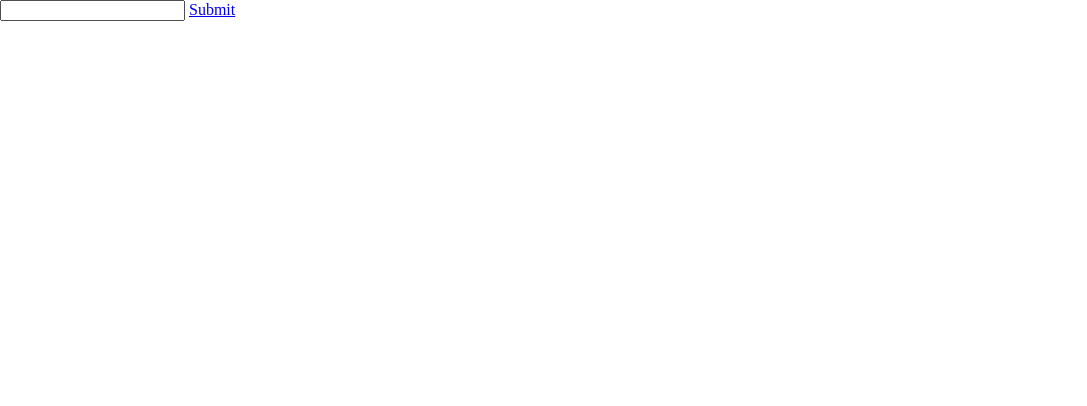
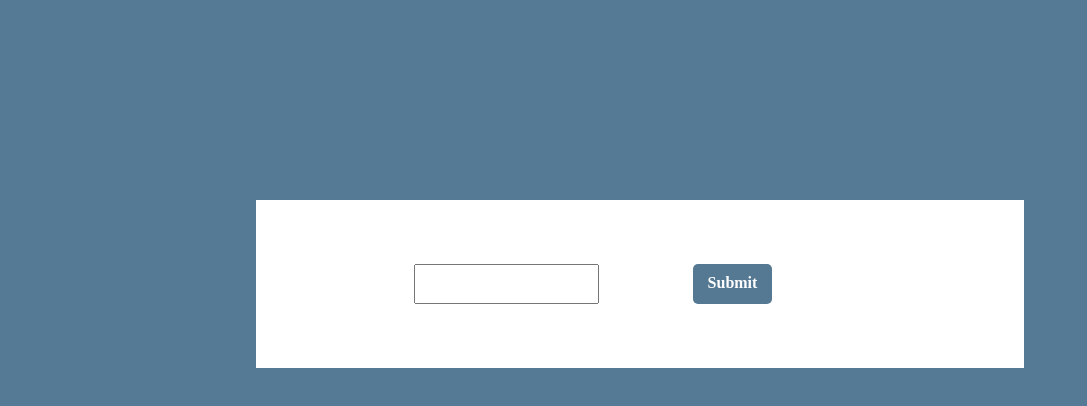
Before and after one commit to smayur/logical-task-2.5, a plain HTML site: page index.html in a window 1280 px wide. Shown: the whole page, without its empty margins (0-1087 px from the left). Drawn offline with Linux system fonts and the light colour scheme.

Commit message:
styling is done.

```diff
--- a/assets/css/style.css
+++ b/assets/css/style.css
@@ -155,3 +155,50 @@ sub { bottom: -.25em; }
   font-style: normal;
   font-weight: bold;
 }
+
+
+/* ==========================================================================
+  common styling starts
+   ========================================================================== */
+
+  body {
+    box-sizing: border-box;
+    background-color: #557A95;
+  }
+
+  a { text-decoration: none; }
+/* ==========================================================================
+  common styling ends
+   ========================================================================== */
+
+/* ==========================================================================
+  task starts
+   ========================================================================== */
+  .registration {
+    width: 100%;
+    margin-top: 200px;
+  }
+  .wrapper {
+    width: 50%;
+    padding: 5%;
+    margin: 0 auto;
+    display: flex;
+    justify-content: space-evenly;
+    background: #fff;
+  }
+
+  a {
+    padding: 10px 15px;
+    border-radius: 5px;
+    background-color:  #557893;
+    color: #fff;
+    font-weight: bold;
+  }
+
+  .showOutput {
+    margin: 20px 0;
+  }
+
+/* ==========================================================================
+  task ends
+   ========================================================================== */
```
